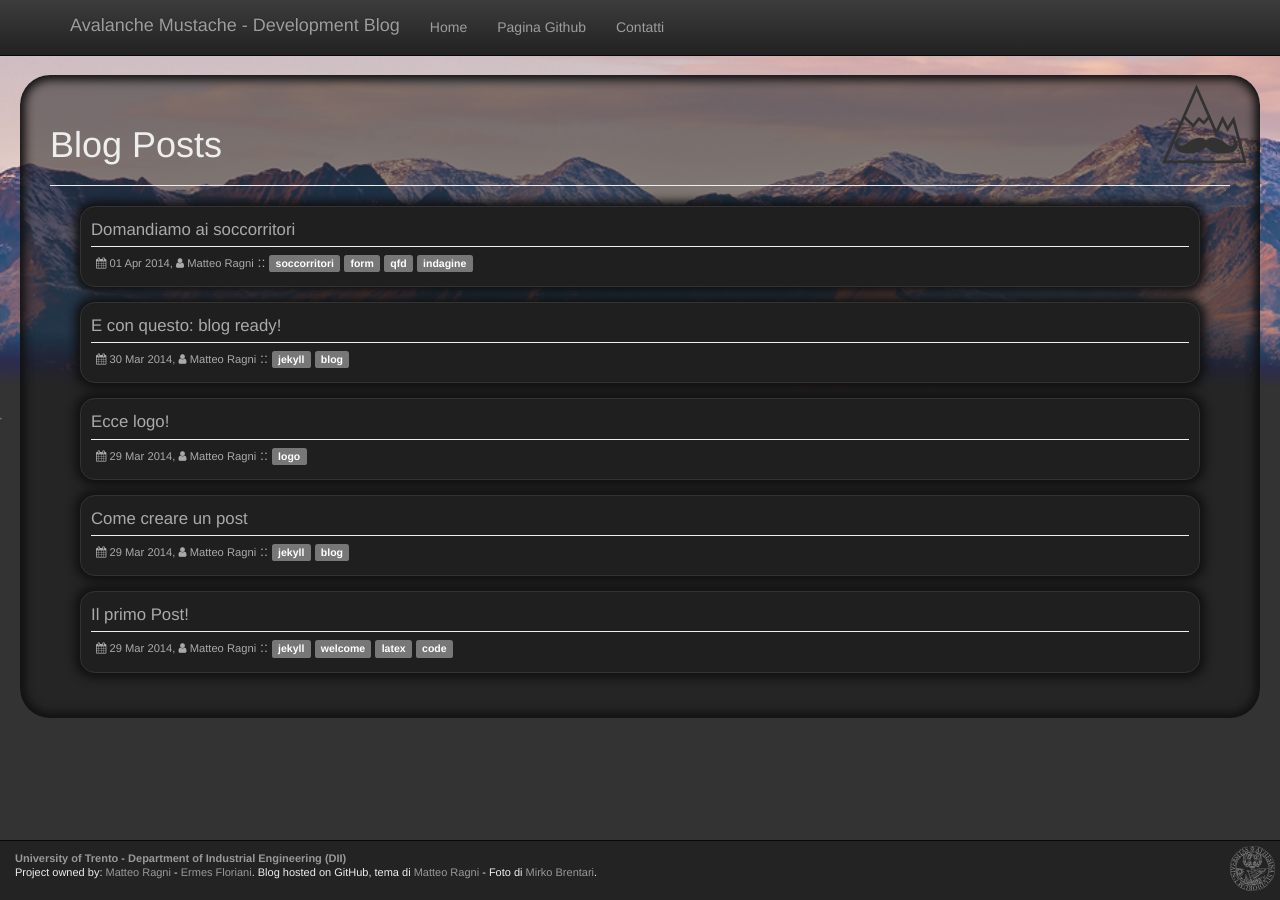
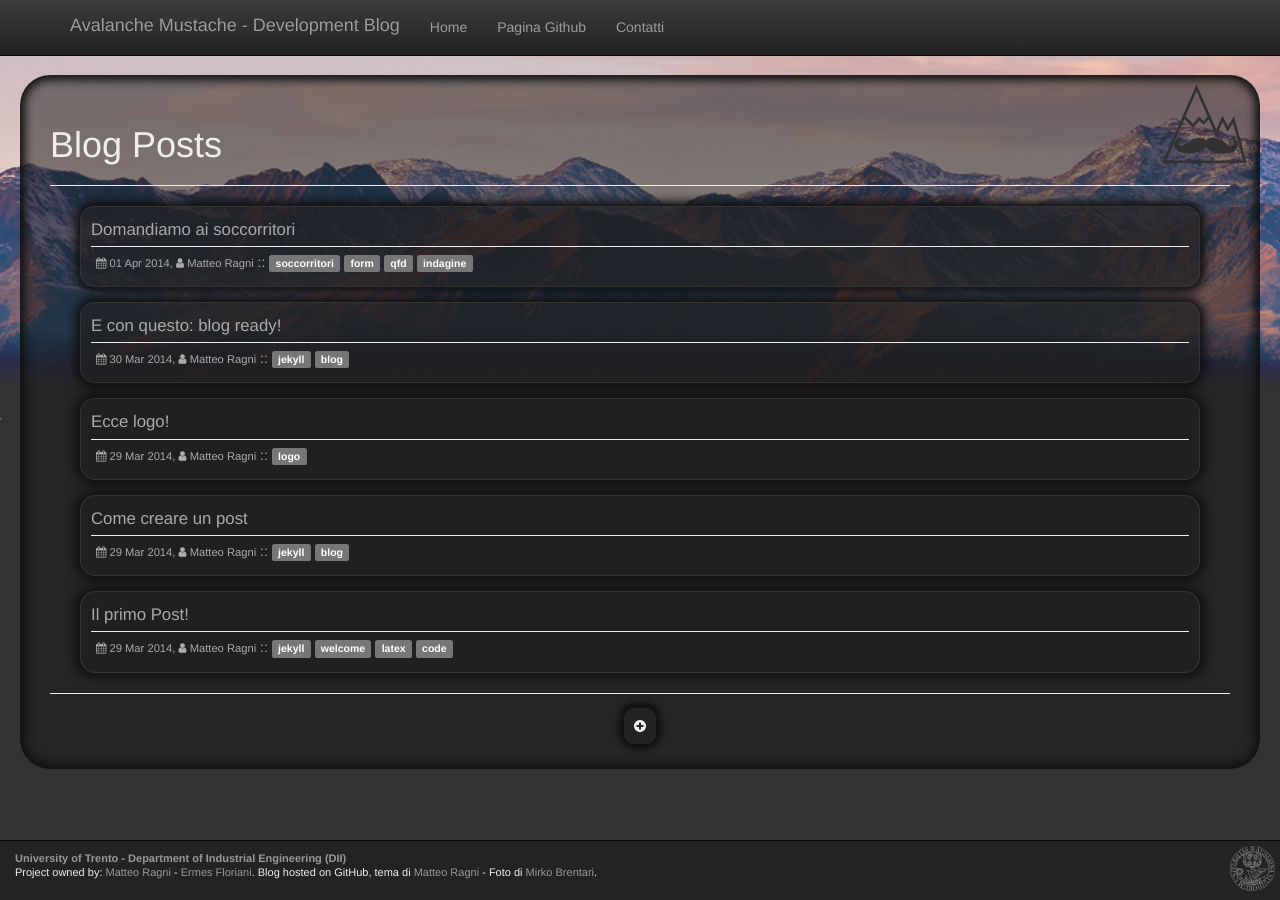
Before and after one commit to AvalancheMustache/AvalancheMustache.github.io, a Jekyll site: the page built from index.html, in a window 1280 px wide. Built offline with Jekyll 4.4.1, drawn with Linux system fonts in a browser that asks for light colours; nearby versions of some CDN libraries; some web fonts are replaced.

Commit message:
Aggiunti nei post e nella homepage la possibilità di editing/create

```diff
--- a/css/blog.css
+++ b/css/blog.css
@@ -64,11 +64,11 @@ code, pre {
 }
 
 .site a code, .site a {
-    color: rgb(180, 180, 0)
+    color: #ff2;
 }
 
 .site a code:hover, .site a:hover {
-    color: rgb(255, 255, 0);
+    color: #ff4;
     text-decoration: none
 }
 
@@ -95,6 +95,26 @@ code, pre {
 
     margin-left: auto;
     margin-right: auto;
+}
+
+.edit-post {
+    width: 100%;
+    text-align: center;
+}
+
+.edit-post a {
+    border-radius: 10px;
+    background-color: #222;
+    box-shadow: 0px 0px 5px 5px #111;
+    padding: 10px;
+    text-size: 15px;
+    color: #eee;
+    transition: background-color 0.5s linear;
+}
+
+.edit-post a:hover {
+    background-color: #3d3d3d;
+    color: #4f2;
 }
 
 /**********/
@@ -171,7 +191,7 @@ code, pre {
 
 .posts li {
     transition: background-color 0.5s linear;
-    background-color: rgb(31, 31, 31);
+    background-color: rgba(31, 31, 31, 0.7);
     box-shadow: 0px 0px 10px 5px #111;
     border: 1px solid rgb(51, 51, 51);
     border-radius: 15px;
@@ -182,7 +202,7 @@ code, pre {
 }
 
 .posts li:hover {
-    background-color: rgb(61,61,61);
+    background-color: #3d3d3d;
 }
 
 .posts li .post-title {
--- a/index.html
+++ b/index.html
@@ -24,4 +24,11 @@ title: Avalanche Mustache Development Blog
             </a>
         {% endfor %}
     </ul>
+    <hr>
+    <div class="edit-post">
+        <a href="/editor/editor.html?edit=new" class="add-post" title="Aggiungi un nuovo post">
+           <i class="fa fa-plus-circle"></i>
+        </a>
+    </div>
+
 </div>
```
Also changed, not shown: _layouts/post.html (+8 -1 lines).
